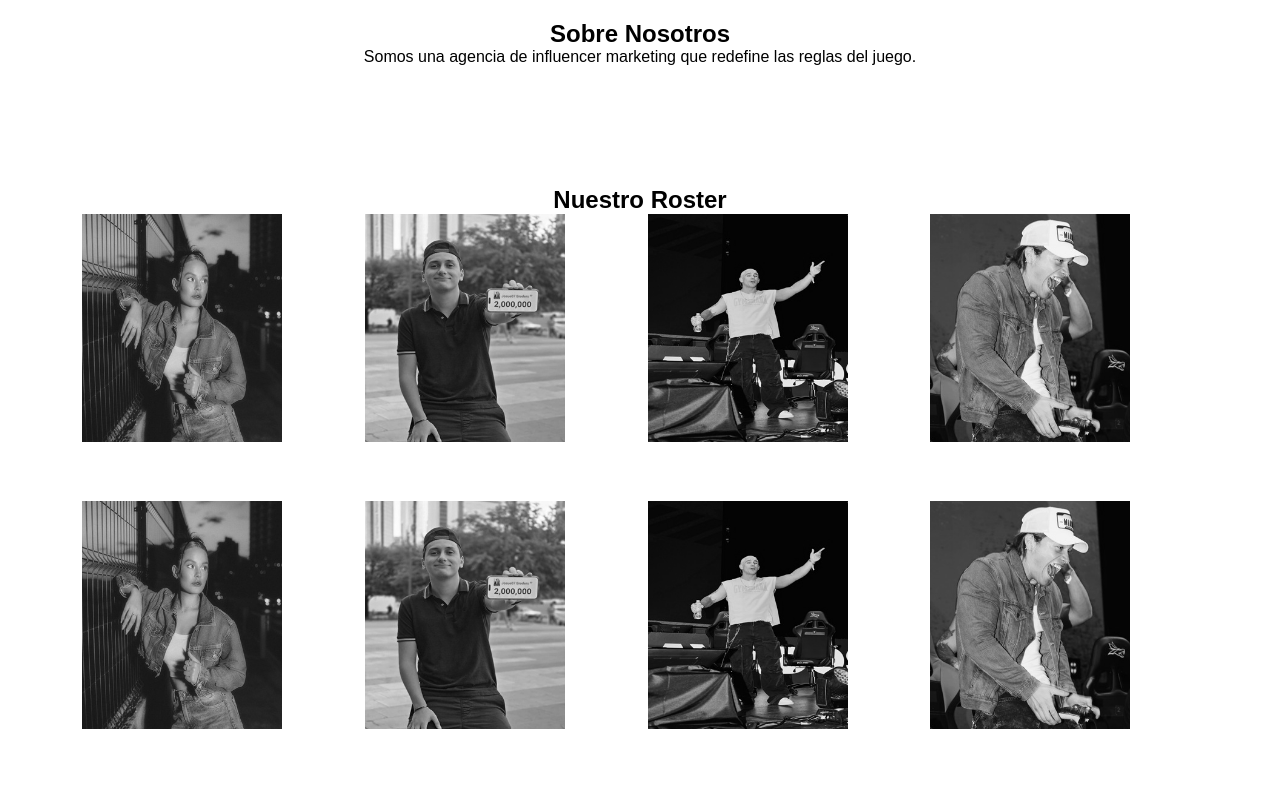
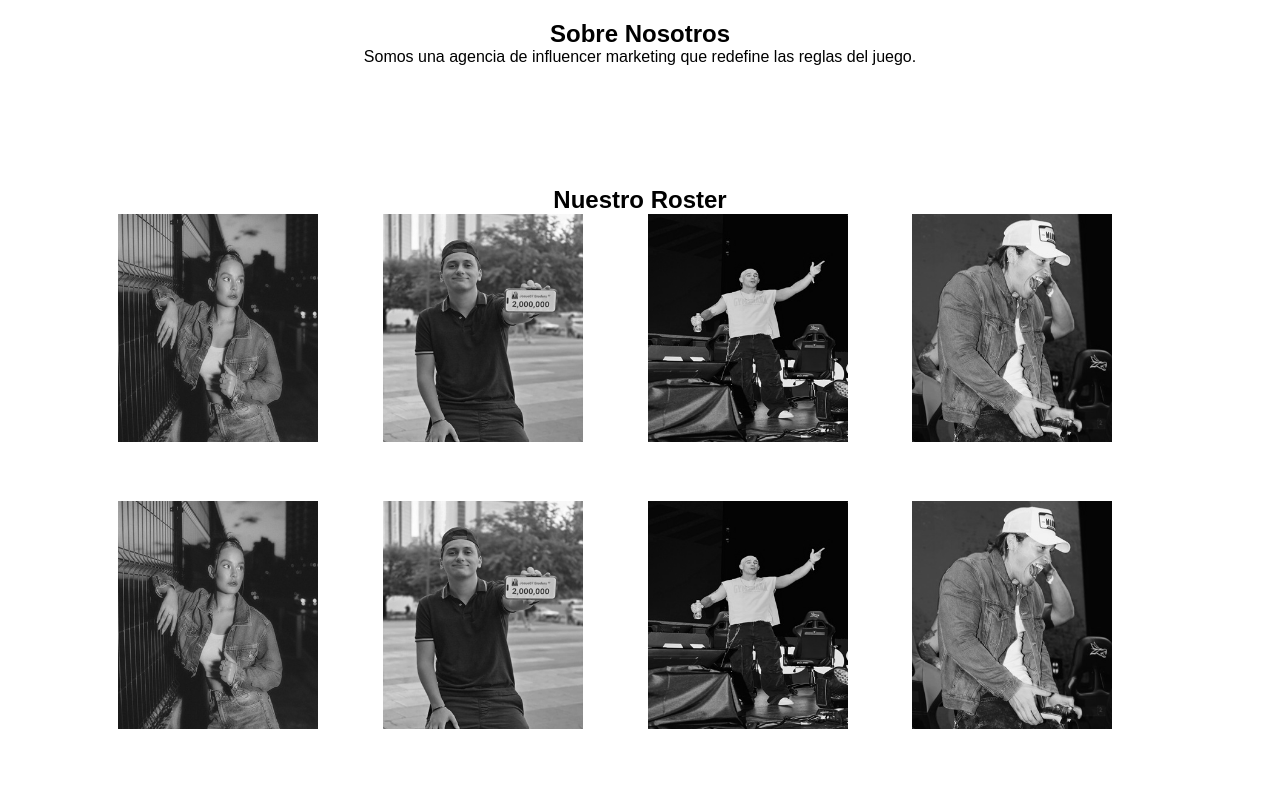
Before and after one commit to Darmi87/Disrupted, a plain HTML site: page index.html in a window 1280 px wide. Shown: the part 840-1625 px from the top of the page. Drawn offline with Linux system fonts and the light colour scheme.

Commit message:
Update styles.css

```diff
--- a/styles.css
+++ b/styles.css
@@ -38,6 +38,11 @@
 section {
     padding: 60px 20px;
     text-align: center;
+}
+.roster {
+    max-width: 1200px; /* Ajusta este valor según el diseño */
+    width: 100%;
+    margin: auto;
 }
 
 .roster .grid {
```
